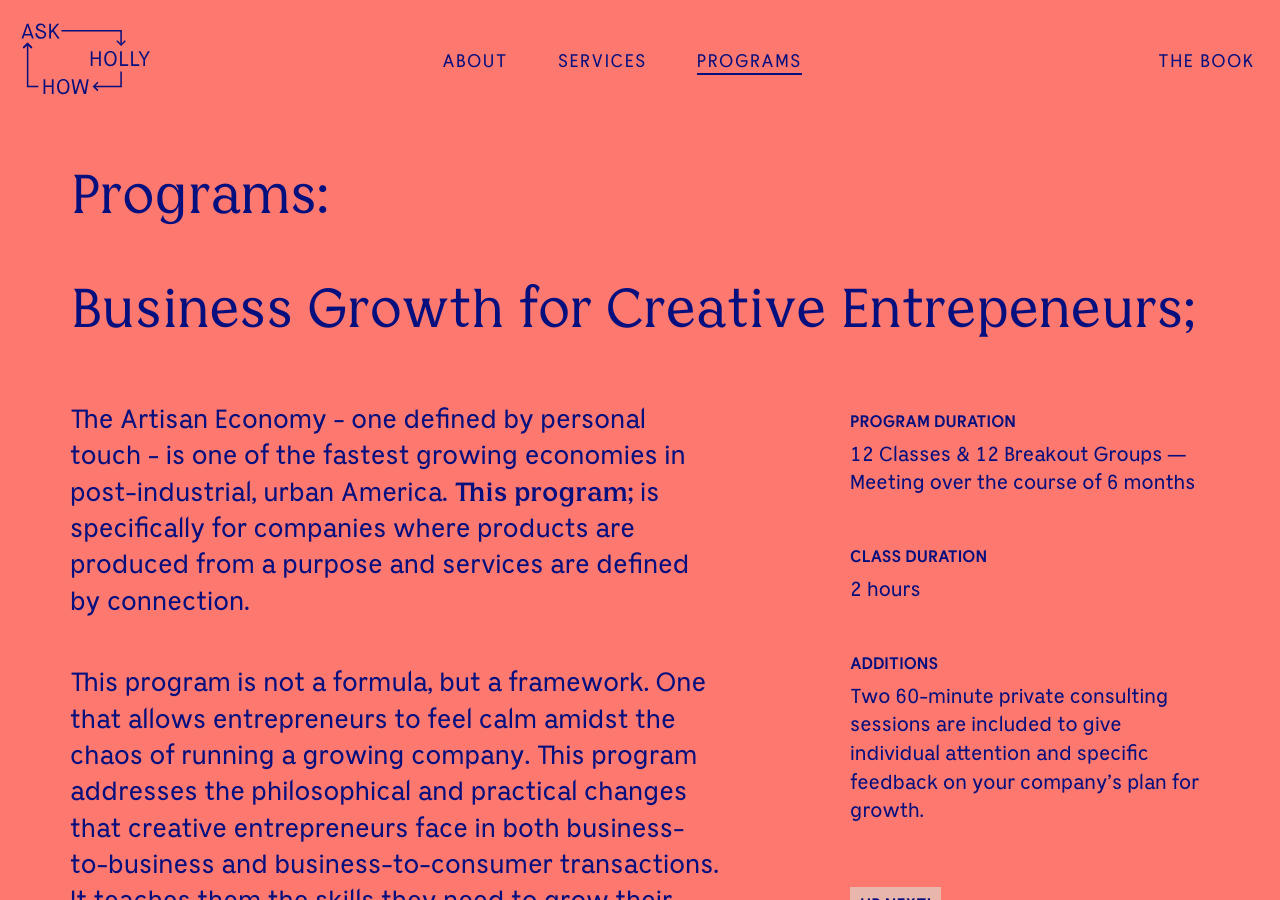
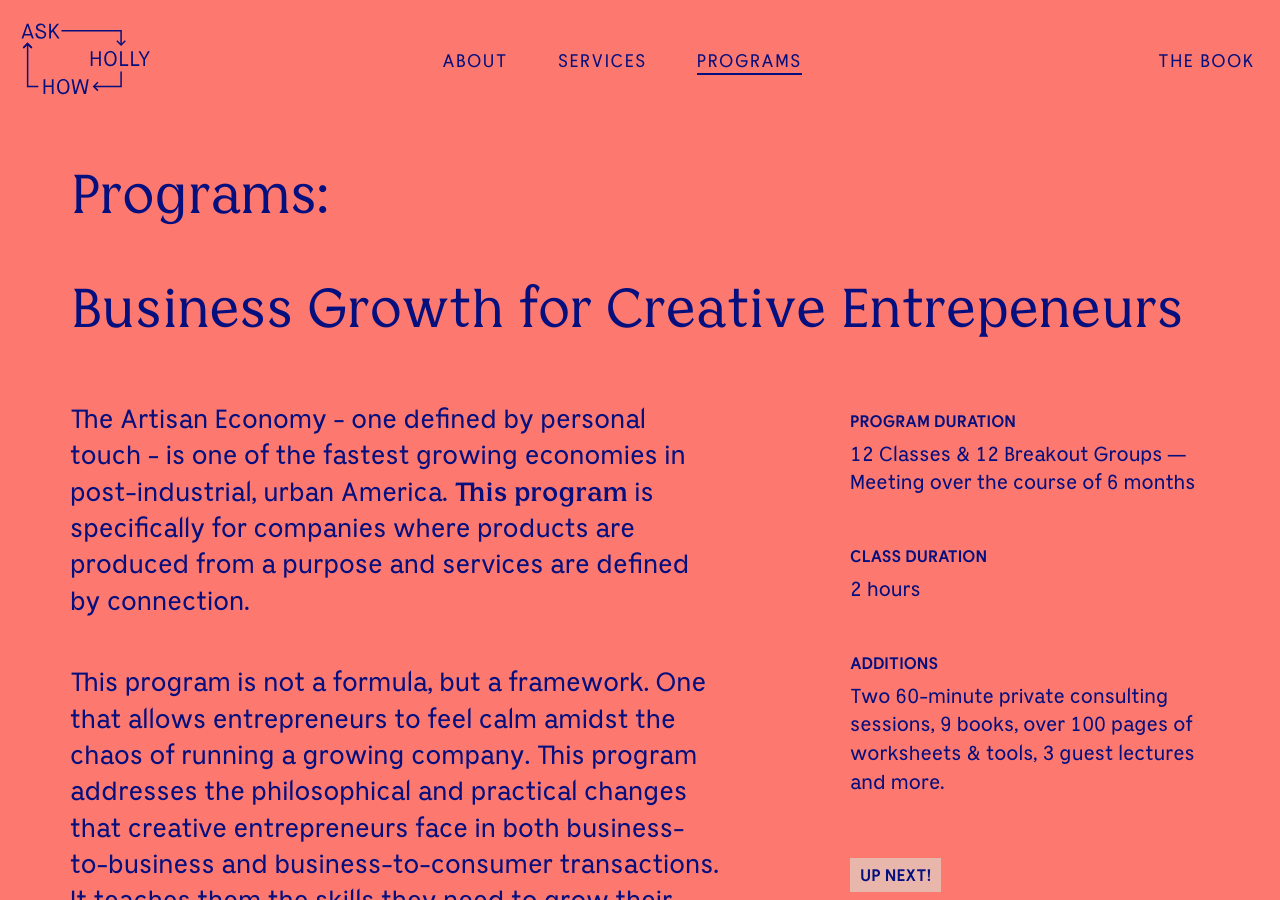
Before and after one commit to hollyhoward78/ask-holly-how, a Jekyll site: the page built from _pages/programs.md, in a window 1280 px wide and 900 px high. Built offline with Jekyll 4.4.1, drawn with Linux system fonts in a browser that asks for light colours; a script that is not in the unit is left out; comment, search, counter and statistics services are not loaded.

Commit message:
Update programs.html

```diff
--- a/_layouts/programs.html
+++ b/_layouts/programs.html
@@ -11,7 +11,7 @@ layout: base
       </div>
       <div class="row">
         <div class="col-xs-12 p-xs-t-1 p-xs-b-2">
-          <h2 class="artisan-title">Business Growth for Creative Entrepeneurs;</h2>
+          <h2 class="artisan-title">Business Growth for Creative Entrepeneurs</h2>
         </div>
       </div>
       <div class="row">
@@ -24,7 +24,7 @@ layout: base
               <img src="/images/home-growth.gif" class="img-responsive"/>
             </div>
           </div> -->
-          <p class="lead">The Artisan Economy - one defined by personal touch - is one of the fastest growing economies in post-industrial, urban America. <span class="serif bold">This program;</span> is specifically for companies where products are produced from a purpose and services are defined by connection.</p>
+          <p class="lead">The Artisan Economy - one defined by personal touch - is one of the fastest growing economies in post-industrial, urban America. <span class="serif bold">This program</span> is specifically for companies where products are produced from a purpose and services are defined by connection.</p>
           <p class="lead p-xs-t-1">This program is not a formula, but a framework. One that allows entrepreneurs to feel calm amidst the chaos of running a growing company. This program addresses the philosophical and practical changes that creative entrepreneurs face in both business-to-business and business-to-consumer transactions. It teaches them the skills they need to grow their business successfully whether that means growing a life-style business, opening a brick and mortar store, increasing manufacturing, scaling distribution, launching a far reaching e-commerce site, or expanding a start-up.</p>
           <p class="lead p-xs-t-1">This program provides the chance to stop being reactive and start being proactive about growth.</p>
         </div>
@@ -36,7 +36,7 @@ layout: base
           <p>2 hours</p>
 
           <h6 class="m-xs-t-2">Additions</h6>
-          <p>Two 60-minute private consulting sessions are included to give individual attention and specific feedback on your company’s plan for growth.</p>
+          <p>Two 60-minute private consulting sessions, 9 books, over 100 pages of worksheets & tools, 3 guest lectures and more.</p>
 
           <h6 class="up-next m-xs-t-2">Up Next!</h6>
             <p>Relaunching winter of 2022</p>
```
